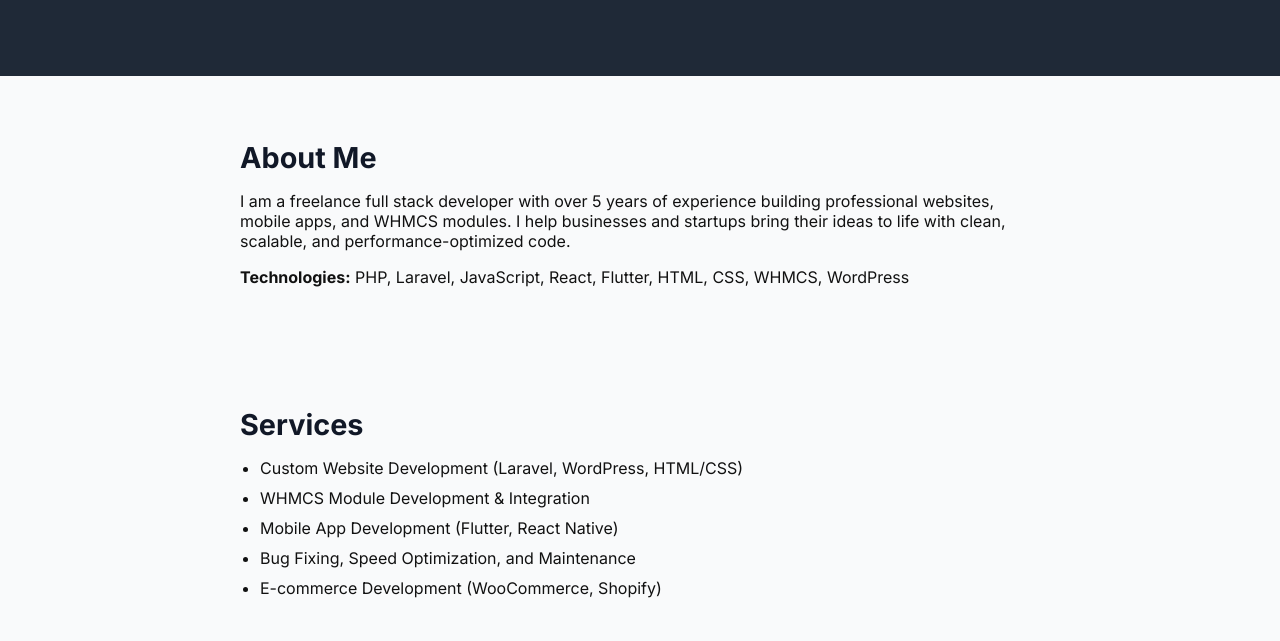
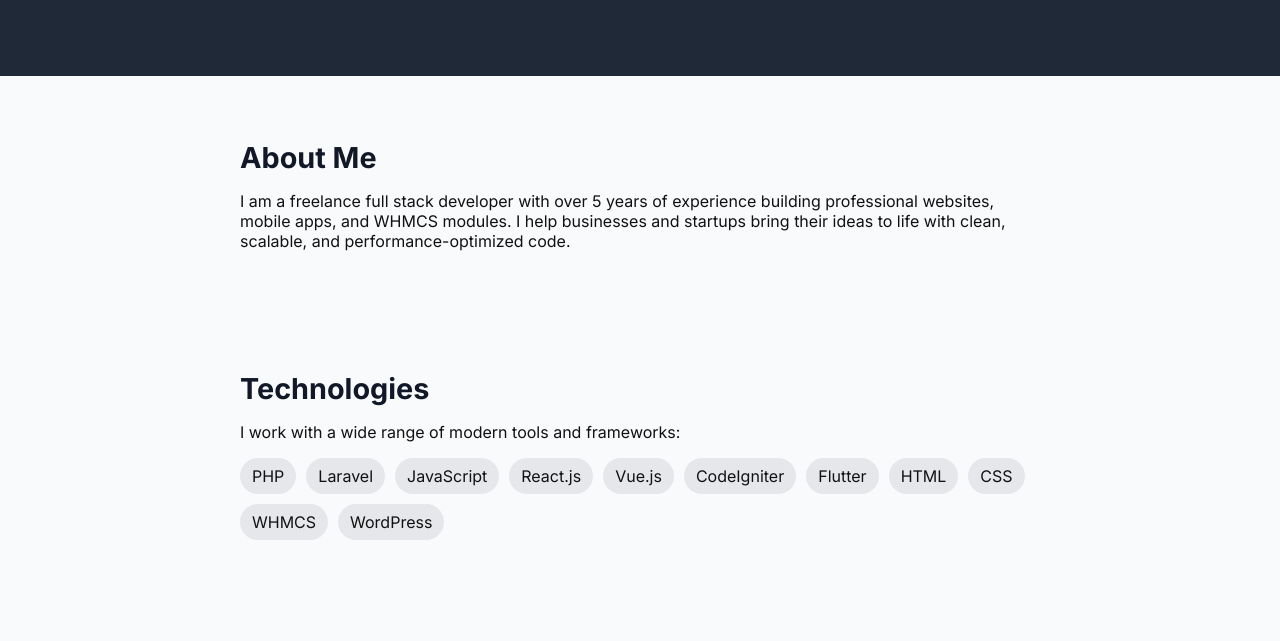
Before and after one commit to Prabhdeepdeveloper/prabhdeepdeveloper.github.io, a plain HTML site: page index.html in a window 1280 px wide. Shown: the part 146-787 px from the top of the page. Drawn offline with Linux system fonts and the light colour scheme.

Commit message:
Update index.html

```diff
--- a/index.html
+++ b/index.html
@@ -79,7 +79,25 @@
 <section>
   <h2>About Me</h2>
   <p>I am a freelance full stack developer with over 5 years of experience building professional websites, mobile apps, and WHMCS modules. I help businesses and startups bring their ideas to life with clean, scalable, and performance-optimized code.</p>
-  <p><strong>Technologies:</strong> PHP, Laravel, JavaScript, React, Flutter, HTML, CSS, WHMCS, WordPress</p>
+</section>
+
+<section>
+  <h2>Technologies</h2>
+  <p>I work with a wide range of modern tools and frameworks:</p>
+
+  <div style="display: flex; flex-wrap: wrap; gap: 10px; margin-top: 15px;">
+    <span style="background: #e5e7eb; padding: 8px 12px; border-radius: 9999px;">PHP</span>
+    <span style="background: #e5e7eb; padding: 8px 12px; border-radius: 9999px;">Laravel</span>
+    <span style="background: #e5e7eb; padding: 8px 12px; border-radius: 9999px;">JavaScript</span>
+    <span style="background: #e5e7eb; padding: 8px 12px; border-radius: 9999px;">React.js</span>
+    <span style="background: #e5e7eb; padding: 8px 12px; border-radius: 9999px;">Vue.js</span>
+    <span style="background: #e5e7eb; padding: 8px 12px; border-radius: 9999px;">CodeIgniter</span>
+    <span style="background: #e5e7eb; padding: 8px 12px; border-radius: 9999px;">Flutter</span>
+    <span style="background: #e5e7eb; padding: 8px 12px; border-radius: 9999px;">HTML</span>
+    <span style="background: #e5e7eb; padding: 8px 12px; border-radius: 9999px;">CSS</span>
+    <span style="background: #e5e7eb; padding: 8px 12px; border-radius: 9999px;">WHMCS</span>
+    <span style="background: #e5e7eb; padding: 8px 12px; border-radius: 9999px;">WordPress</span>
+  </div>
 </section>
 
 <section>
```
